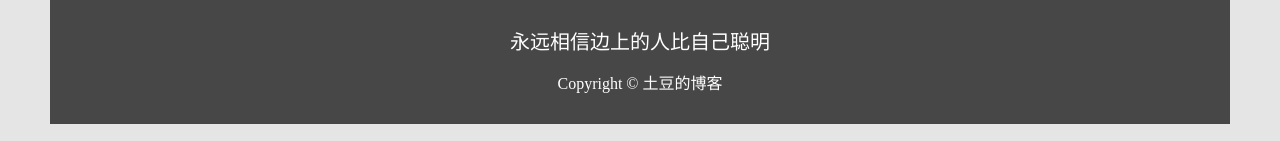
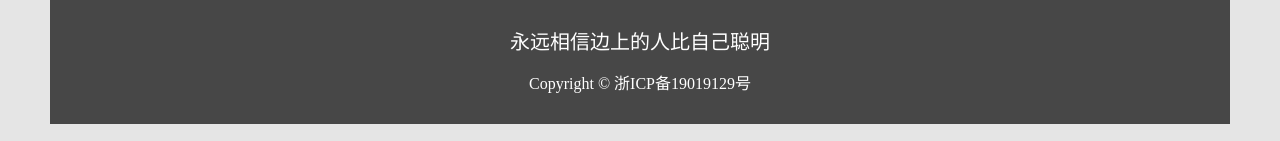
Before and after one commit to tuodou/tudou-bolg, a Vue app: page / in a window 1280 px wide. Shown: the part 804-945 px from the top of the page. Built offline with nearby package versions, Linux system fonts and the light colour scheme; no server answers; what mavon-editor would draw is missing.

Commit message:
备案号

```diff
--- a/src/App.vue
+++ b/src/App.vue
@@ -18,7 +18,7 @@
     </div>
     <div class="footer">
       <p class="footer-content">永远相信边上的人比自己聪明</p>
-      <p class="copy-right">Copyright © 土豆的博客</p>
+      <p class="copy-right">Copyright © 浙ICP备19019129号</p>
     </div>
   </div>
 </template>
```
